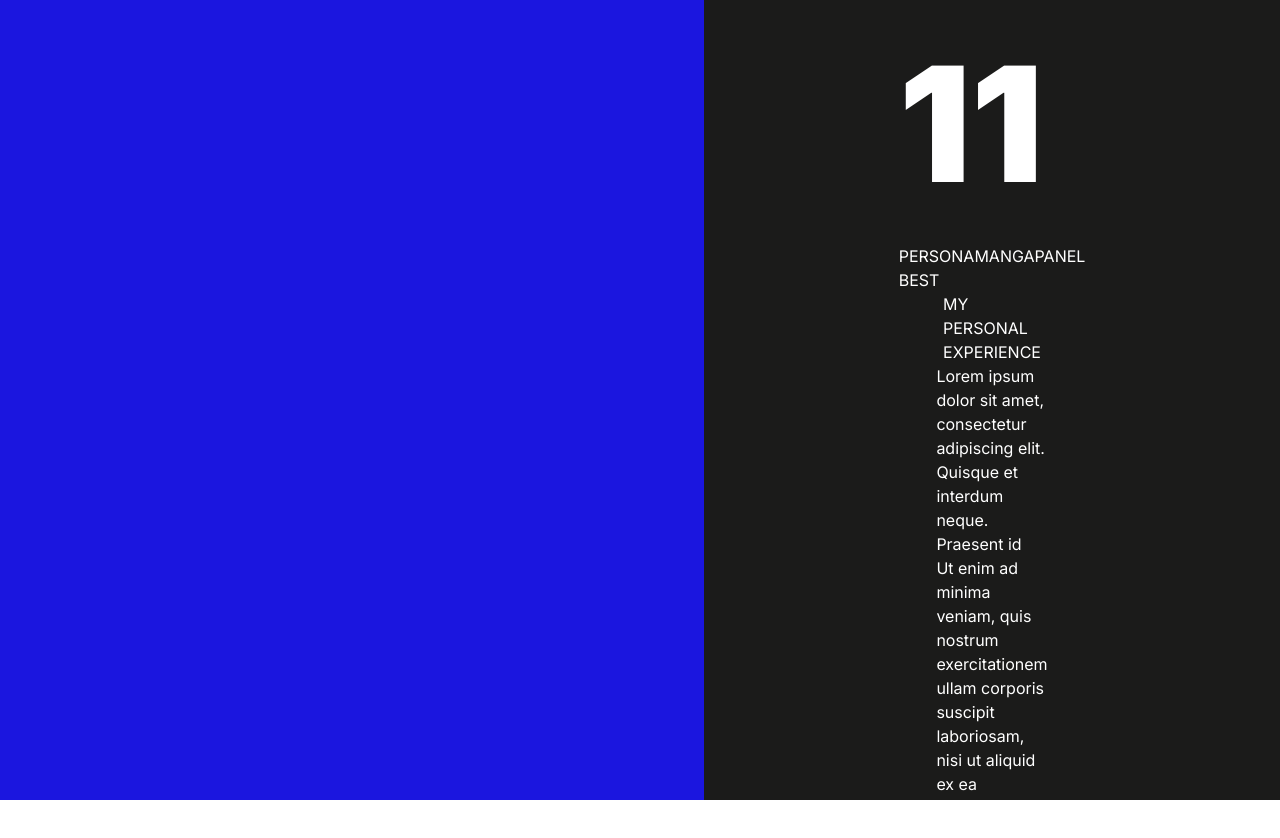
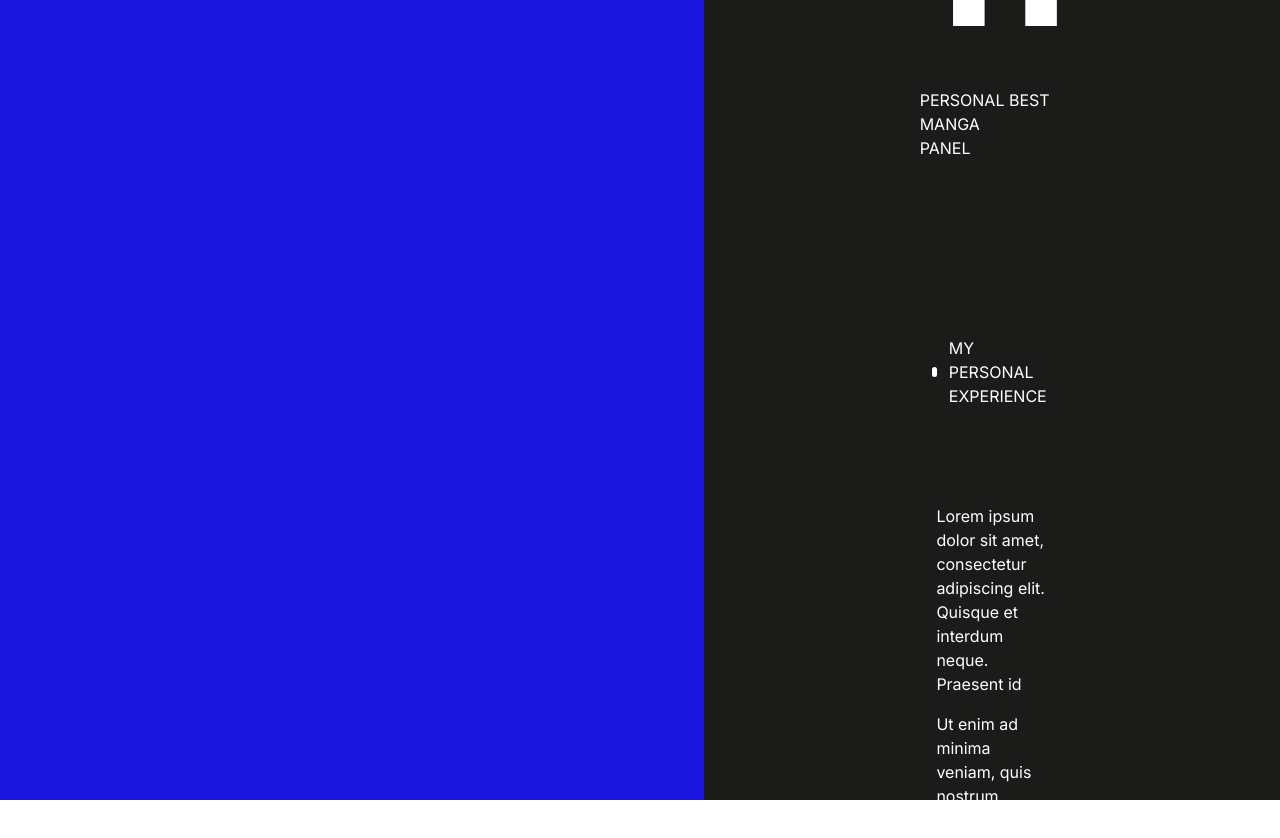
Before and after one commit to riccardo-girone/capolavoro, a Next.js app in the folder capolavoro/: page / in a window 1280 px wide. Shown: the top 838 px of the page. Before the commit the page ends 800 px from the top, so only its background shows below. Built offline with nearby package versions, Linux system fonts and the light colour scheme.

Commit message:
feat: layout About

```diff
--- a/capolavoro/src/components/Home/About/About.jsx
+++ b/capolavoro/src/components/Home/About/About.jsx
@@ -1,25 +1,26 @@
 const About = () => {
     return(
-        <div className='h-screen w-2/5 bg-bg-color-primary flex items-center justify-center flex-col pl-72 pr-72'>
-            <div className=''>
-                <div className='text-number-fontsize text-font-color font-black'>11</div>
-                <div className='flex items-start'>
-                    <div className='text-font-color'>PERSONA BEST</div>
-                    <div className='text-font-color'>MANGA</div>
-                    <div className='text-font-color'>PANEL</div>
+        <div className='h-screen w-2/5 bg-color-primary flex items-center justify-center flex-col pl-72 pr-72'>
+            <div className='gap-10 mb-44'>
+                <div className='text-number-fontsize text-color-white font-black'>11</div>
+                <div className='flex items-start flex-col'>
+                    <div className='text-color-white'>PERSONAL BEST</div>
+                    <div className='text-color-white'>MANGA</div>
+                    <div className='text-color-white'>PANEL</div>
                 </div>
             </div>
 
-            <div>
-                <div></div>
-                <div className='text-font-color'>MY PERSONAL EXPERIENCE</div>
+            <div className='flex items-center justify-center gap-3 mb-24'>
+                <div className="h-2.5 w-2.5 bg-color-white rounded-full">
+                </div>
+                <div className='text-color-white'>MY PERSONAL EXPERIENCE</div>
             </div>
 
-            <div>
-                <div className='text-font-color'>
+            <div className='flex flex-col gap-4'>
+                <div className='text-color-white'>
                     Lorem ipsum dolor sit amet, consectetur adipiscing elit. Quisque et interdum neque. Praesent id
                 </div>
-                <div className='text-font-color'>
+                <div className='text-color-white'>
                     Ut enim ad minima veniam, quis nostrum exercitationem ullam corporis suscipit laboriosam, nisi ut aliquid ex ea
                 </div>
             </div>
--- a/capolavoro/src/components/Home/Gallery/Gallery.jsx
+++ b/capolavoro/src/components/Home/Gallery/Gallery.jsx
@@ -1,6 +1,6 @@
 const Gallery = () => {
     return(
-        <div className='h-screen w-3/5 bg-bg-color-blue'></div>
+        <div className='h-screen w-3/5 bg-color-blue'></div>
     );
 }
 
--- a/capolavoro/tailwind.config.js
+++ b/capolavoro/tailwind.config.js
@@ -7,9 +7,9 @@ module.exports = {
   ],
   theme: {
     colors: {
-      'bg-color-primary': '#1b1b1a',
-      'bg-color-blue': '#1b16df',
-      'font-color': '#ffffff'
+      'color-primary': '#1b1b1a',
+      'color-blue': '#1b16df',
+      'color-white': '#ffffff'
     },
 
     fontSize: {
```
